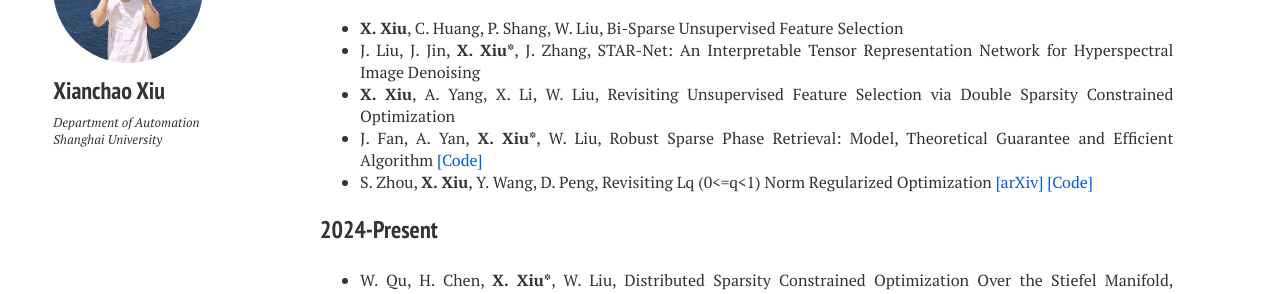
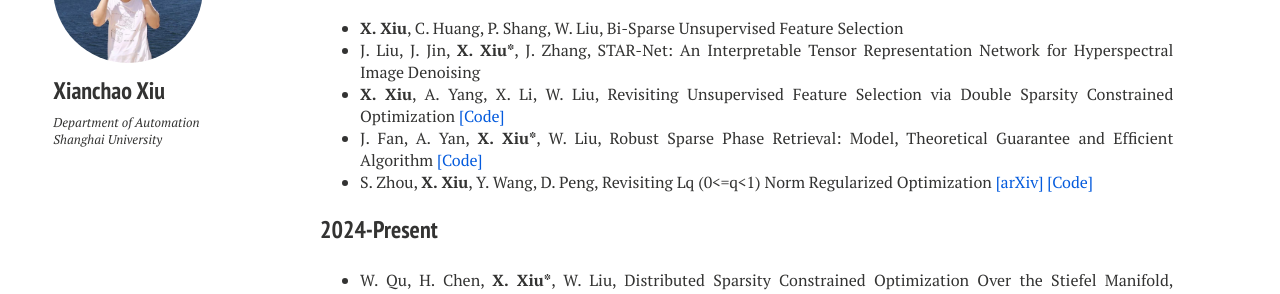
Before and after one commit to xianchaoxiu/xianchaoxiu.github.io, a Jekyll site: the page built from journals/index.md, in a window 1280 px wide. Shown: the part 159-453 px from the top of the page. Built offline with Jekyll 4.4.1, drawn with Linux system fonts in a browser that asks for light colours; nearby versions of some CDN libraries.

Commit message:
Update index.md

```diff
--- a/journals/index.md
+++ b/journals/index.md
@@ -11,7 +11,7 @@ share: false
 ### Preprint
 * <b>X. Xiu</b>, C. Huang, P. Shang, W. Liu, Bi-Sparse Unsupervised Feature Selection <be>
 * J. Liu, J. Jin, <b>X. Xiu*</b>, J. Zhang, STAR-Net: An Interpretable Tensor Representation Network for Hyperspectral Image Denoising <br>
-* <b>X. Xiu</b>, A. Yang, X. Li, W. Liu, Revisiting Unsupervised Feature Selection via Double Sparsity Constrained Optimization <br>
+* <b>X. Xiu</b>, A. Yang, X. Li, W. Liu, Revisiting Unsupervised Feature Selection via Double Sparsity Constrained Optimization  <a href="https://github.com/yan921/DSCOFS" class="textlink" target="_blank">[Code]</a> <br>
 * J. Fan, A. Yan, <b>X. Xiu*</b>, W. Liu, Robust Sparse Phase Retrieval: Model, Theoretical Guarantee and Efficient Algorithm  <a href="https://github.com/xianchaoxiu/HPR" class="textlink" target="_blank">[Code]</a> <br>
 * S. Zhou, <b>X. Xiu</b>, Y. Wang, D. Peng, Revisiting Lq (0<=q<1) Norm Regularized Optimization <a href="https://arxiv.org/abs/2306.14394" class="textlink" target="_blank">[arXiv]</a> <a href="https://github.com/ShenglongZhou/PSNP" class="textlink" target="_blank">[Code]</a> <br>
 
```
